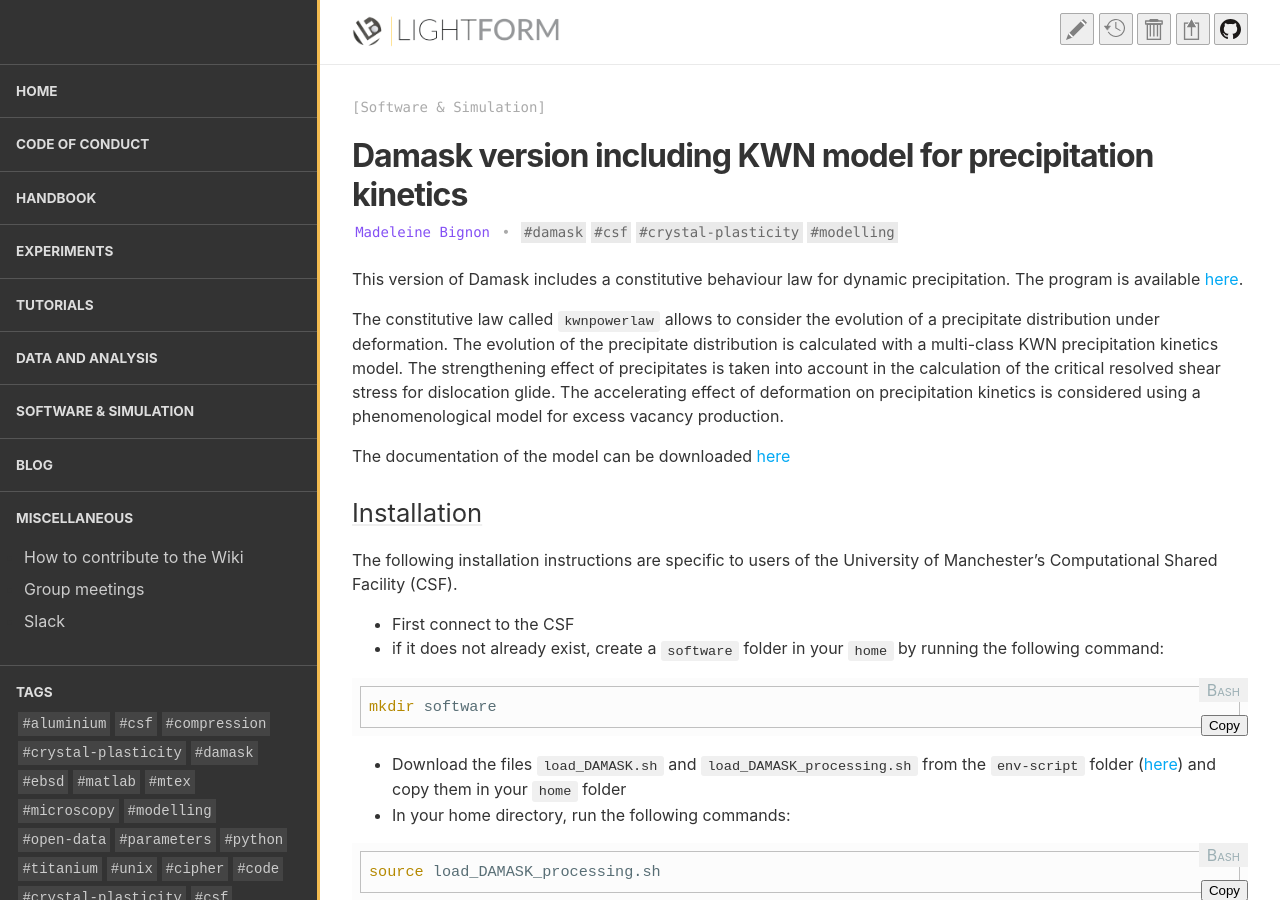
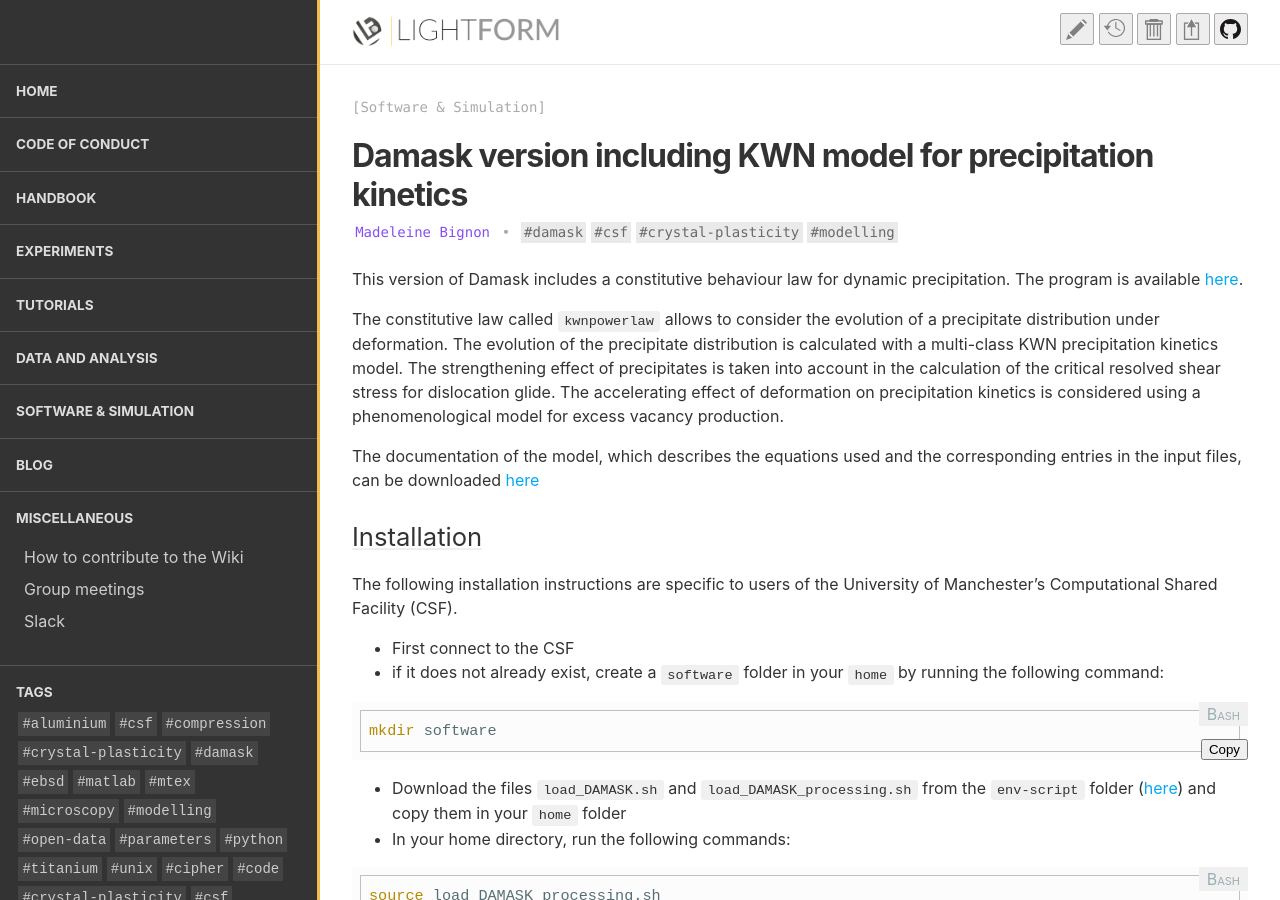
Before and after one commit to LightForm-group/wiki, a Jekyll site: the page built from collections/_software_and_simulation/KWN_damask.md, in a window 1280 px wide and 900 px high. Built offline with Jekyll 4.4.1, drawn with Linux system fonts in a browser that asks for light colours; nearby versions of some CDN libraries.

Commit message:
Update KWN_damask.md

````diff
--- a/collections/_software_and_simulation/KWN_damask.md
+++ b/collections/_software_and_simulation/KWN_damask.md
@@ -16,7 +16,7 @@
 
 The constitutive law called ```kwnpowerlaw``` allows to consider the evolution of a precipitate distribution under deformation. The evolution of the precipitate distribution is calculated with a multi-class KWN precipitation kinetics model. The strengthening effect of precipitates is taken into account in the calculation of the critical resolved shear stress for dislocation glide. The accelerating effect of deformation on precipitation kinetics is considered using a phenomenological model for excess vacancy production.
 
-The documentation of the model can be downloaded [here](https://github.com/LightForm-group/Damask-KWN/blob/main/model_documentation/fullfield-kwn.pdf)
+The documentation of the model, which describes the equations used and the corresponding entries in the input files, can be downloaded [here](https://github.com/LightForm-group/Damask-KWN/blob/main/model_documentation/fullfield-kwn.pdf)
 
 ## Installation
 
````
